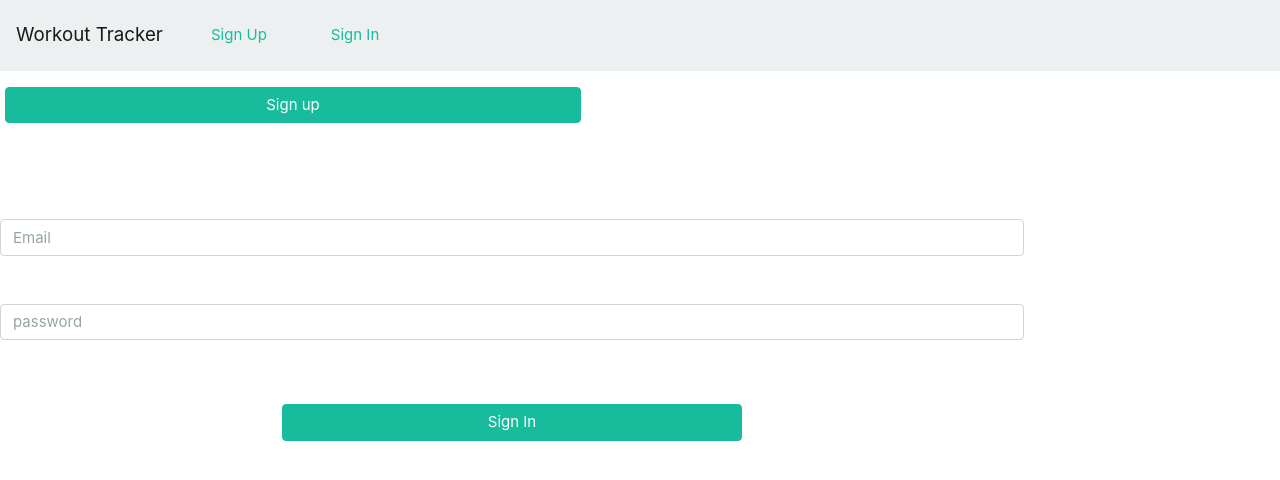
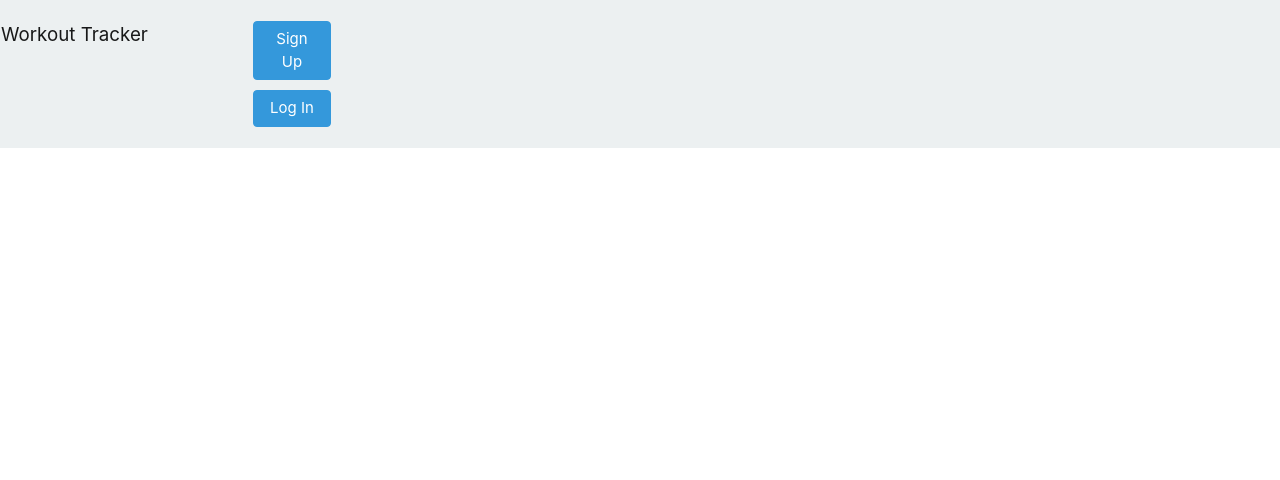
Before and after one commit to garrettmroberts/workout-planner, a React (Create React App) app in the folder client/: page / in a window 1280 px wide. Shown: the top 480 px of the page. Built offline with nearby package versions, Linux system fonts and the light colour scheme; no server answers.

Commit message:
changed homepage and global state to have navbar buttons determine which form to display on homepage

```diff
--- a/client/src/components/Nav/index.js
+++ b/client/src/components/Nav/index.js
@@ -2,6 +2,7 @@ import React, { useEffect } from "react";
 import { Link } from 'react-router-dom';
 import { useStoreContext } from "../../utils/GlobalState";
 import API from '../../utils/API';
+import './style.css'
 
 function Nav() {
 
@@ -14,6 +15,13 @@ function Nav() {
 
     }).catch(err => console.log(err));
   }
+
+  function signUp() {
+    dispatch({ type: 'showsignup' });
+  };
+  function logIn() {
+    dispatch({type: 'showlogin'});
+  };
 
   if (store.isLoggedIn) {
     return(
@@ -32,14 +40,18 @@ function Nav() {
   } else {
     return(
       <nav className="navbar navbar-expand-lg navbar-light bg-light">
+        <div className='row'>
         <Link className="navbar-brand" to="/">
           Workout Tracker
         </Link>
-        <Link className='nav-link' to='/signUp'>Sign Up</Link>
-        <Link className='nav-link' to='/signIn'>Sign In</Link>
+        <div className='nav-btns'>
+          <button className='btn btn-info left-btn' onClick={signUp}>Sign Up</button>
+          <button className='btn btn-info right-btn' onClick={logIn}>Log In</button>
+        </div>
+        </div>
       </nav>
     )
   }
-}
+};
 
 export default Nav;
--- /dev/null
+++ b/client/src/components/Nav/style.css
@@ -0,0 +1,10 @@
+button {
+  max-width: 155px;
+}
+
+nav {
+  justify-content: space-between;
+}
+.nav-btns{
+  text-align: right;
+}
--- a/client/src/pages/Home.js
+++ b/client/src/pages/Home.js
@@ -29,10 +29,8 @@ function Home() {
     } else {
       return (
         <div>
-          <button className="btn btn-success mt-3 mb-5" onClick={()=>setSignUp(!signUp)}>
-          {`${signUp ? 'Login': 'Sign up'} `}
-          </button>
-          {signUp ? <SignUpForm /> : <LoginForm /> }
+          {state.showSignUp ? <SignUpForm /> : <p></p> }
+          {state.showLogIn ? <LoginForm /> : <p></p> }
       </div>
       );
     }
--- a/client/src/utils/GlobalState.js
+++ b/client/src/utils/GlobalState.js
@@ -34,6 +34,18 @@ const reducer = (state, action) => {
         isLoggedIn: false,
         currentUser: null
       }
+    case 'showsignup':
+      return {
+        ...state,
+        showLogIn: false,
+        showSignUp: true
+      }
+    case 'showlogin':
+      return{
+        ...state,
+        showSignUp: false,
+        showLogIn: true,
+      }
     default:
       console.log('STATE in reducer: ', state);
       return state;
```
